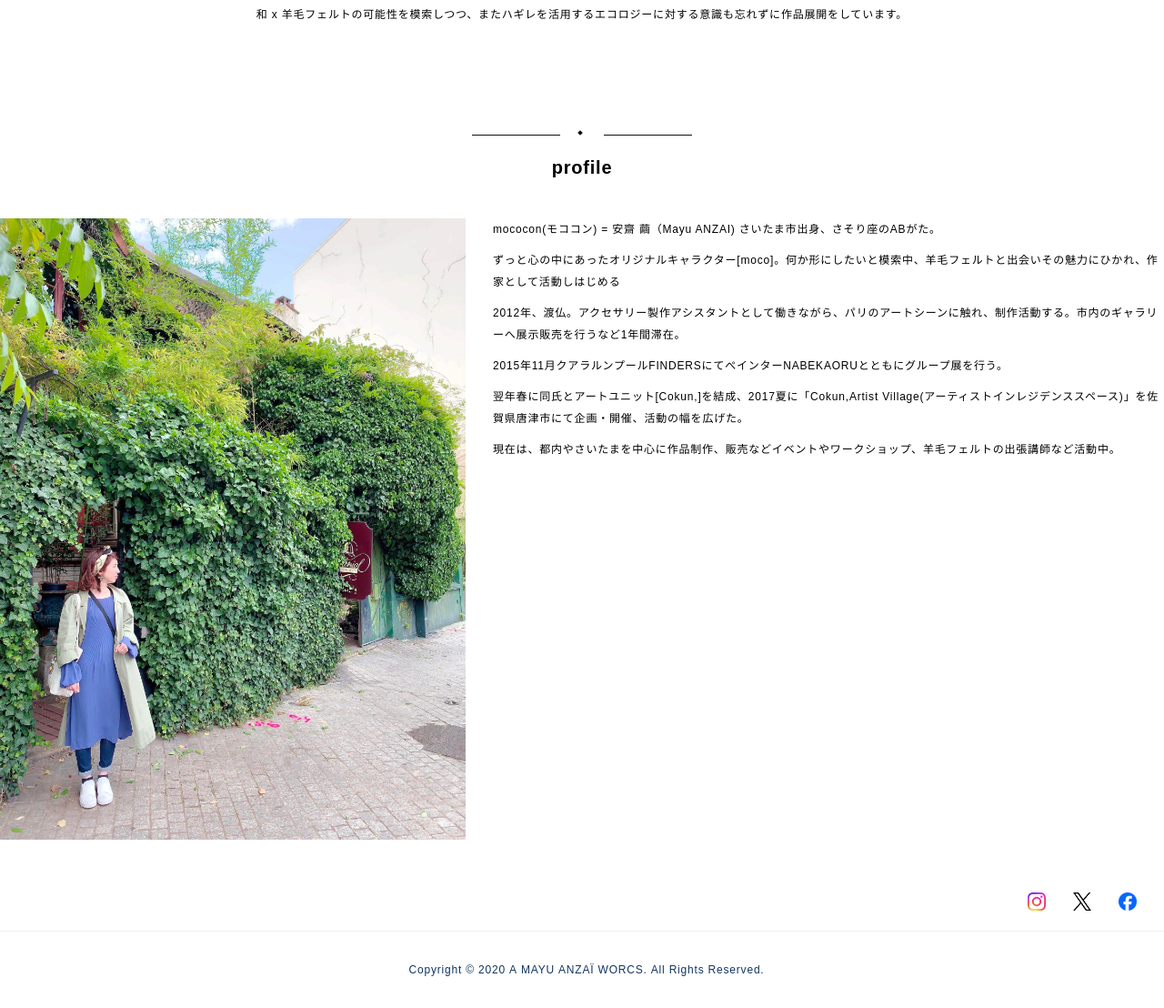
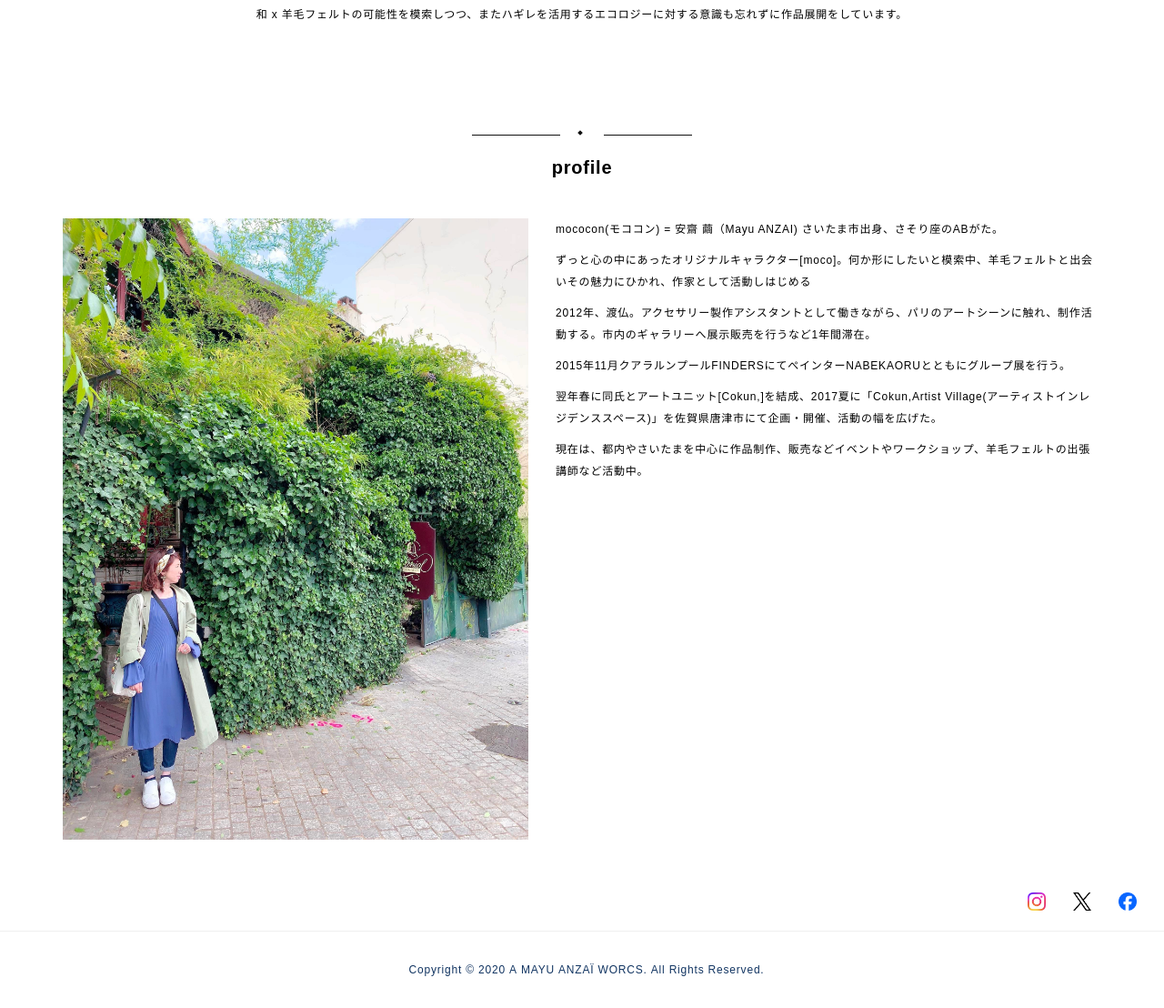
Before and after one commit to yamaguchi-yumiko/mococn_site, a PHP site: page /about.php in a window 1280 px wide. Shown: the part 1330-2438 px from the top of the page at 91% size. Run offline with PHP 8.4, Linux system fonts and the light colour scheme; some libraries are stand-ins or nearby versions.

Commit message:
プロフ修正

```diff
--- a/work/public/common/css/style.css
+++ b/work/public/common/css/style.css
@@ -1245,6 +1245,7 @@ span {
     margin-top: 10px;
   }
   .profile-content {
+    width: 600px;
     text-align: left;
     margin-left: 30px;
   }
--- a/work/public/common/scss/layout/_pc.scss
+++ b/work/public/common/scss/layout/_pc.scss
@@ -83,6 +83,7 @@ $pc: 1024px; // min-width定義
 	}
 
 	.profile-content {
+		width: 600px;
 		text-align: left;
 		margin-left: 30px;
 
```
